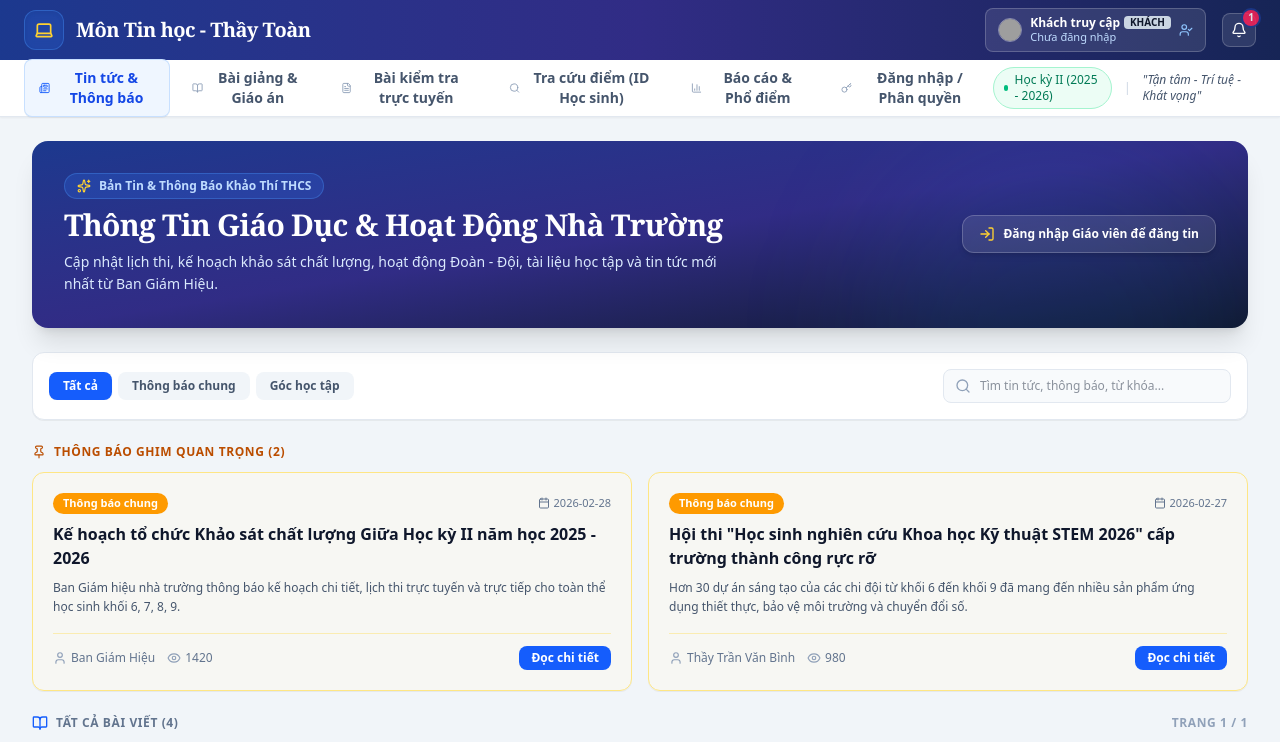
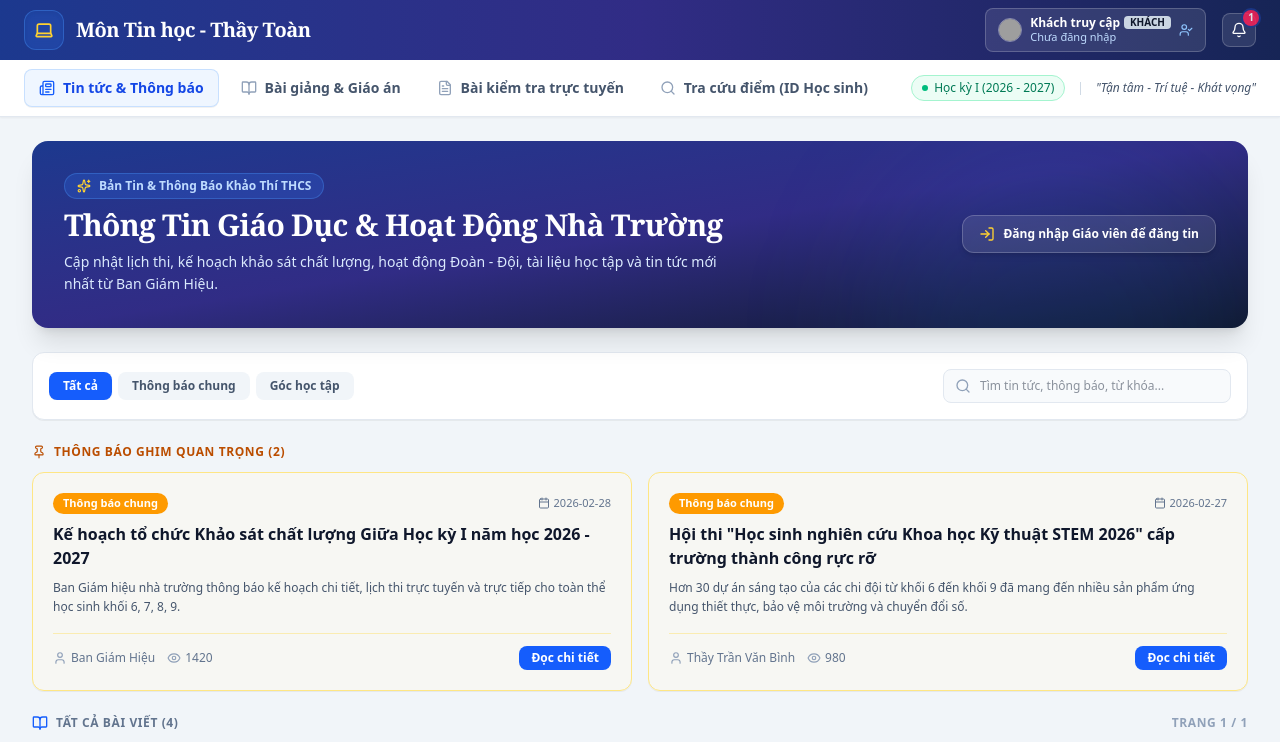
Before and after one commit to toanska/web_thay_toan, a React (Vite) app: page / in a window 1280 px wide. Shown: the top 742 px of the page. Built offline with nearby package versions, Linux system fonts and the light colour scheme; grey boxes are pictures that could not be loaded.

Commit message:
refactor: update academic year and navigation rules
- Update school year to 2026-2027 in UI and news content.
- Clean up navigation menu items.
- Restrict 'reports' access for guest users.

```diff
--- a/src/components/Header.tsx
+++ b/src/components/Header.tsx
@@ -122,14 +122,15 @@ export const Header: React.FC<HeaderProps> = ({
     { id: 'exams', label: 'Bài kiểm tra trực tuyến', icon: FileText, color: 'text-indigo-600', badge: 'Hot' },
     { id: 'score_lookup', label: 'Tra cứu điểm (ID Học sinh)', icon: Search, color: 'text-amber-600' },
     { id: 'admin_portal', label: 'Trang Quản Trị Tổng Hợp', icon: ShieldCheck, color: 'text-rose-600', badge: 'VIP' },
-    { id: 'students', label: 'Quản lý tài khoản', icon: Users, color: 'text-emerald-600', badge: 'Admin' },
     { id: 'reports', label: 'Báo cáo & Phổ điểm', icon: BarChart3, color: 'text-purple-600' },
-    { id: 'login', label: 'Đăng nhập / Phân quyền', icon: Key, color: 'text-blue-600' },
   ];
 
   const navItems = allNavItems.filter(item => {
-    if (item.id === 'admin_portal' || item.id === 'students') {
+    if (item.id === 'admin_portal') {
       return isAuthorizedToManageStudents;
+    }
+    if (item.id === 'reports' && currentUser.role === 'guest') {
+      return false;
     }
     return true;
   });
@@ -477,7 +478,7 @@ export const Header: React.FC<HeaderProps> = ({
           <div className="hidden lg:flex items-center space-x-3 text-xs text-slate-500 font-medium">
             <span className="inline-flex items-center gap-1.5 px-2.5 py-1 rounded-full bg-emerald-50 text-emerald-700 border border-emerald-200">
               <span className="w-1.5 h-1.5 rounded-full bg-emerald-500 animate-ping" />
-              Học kỳ II (2025 - 2026)
+              Học kỳ I (2026 - 2027)
             </span>
             <span className="text-slate-300">|</span>
             <span className="text-slate-600 italic">"Tận tâm - Trí tuệ - Khát vọng"</span>
--- a/src/data/mockData.ts
+++ b/src/data/mockData.ts
@@ -497,14 +497,14 @@ export const INITIAL_ATTEMPTS: ExamAttempt[] = [
 export const INITIAL_NEWS: NewsArticle[] = [
   {
     id: 'news-01',
-    title: 'Kế hoạch tổ chức Khảo sát chất lượng Giữa Học kỳ II năm học 2025 - 2026',
+    title: 'Kế hoạch tổ chức Khảo sát chất lượng Giữa Học kỳ I năm học 2026 - 2027',
     slug: 'ke-hoach-khao-sat-chat-luong-giua-ki-2',
     category: 'Thông báo chung',
     summary: 'Ban Giám hiệu nhà trường thông báo kế hoạch chi tiết, lịch thi trực tuyến và trực tiếp cho toàn thể học sinh khối 6, 7, 8, 9.',
-    content: `Trường THCS Nguyễn Du trân trọng thông báo đến toàn thể cán bộ giáo viên, phụ huynh và học sinh kế hoạch khảo sát chất lượng giữa học kỳ II năm học 2025 - 2026 như sau:
+    content: `Trường THCS Nguyễn Du trân trọng thông báo đến toàn thể cán bộ giáo viên, phụ huynh và học sinh kế hoạch khảo sát chất lượng giữa học kỳ I năm học 2026 - 2027 như sau:
 
 1. **Mục đích:**
-- Đánh giá mức độ tiếp thu kiến thức của học sinh theo chương trình GDPT 2018 sau nửa chặng đường của Học kỳ II.
+- Đánh giá mức độ tiếp thu kiến thức của học sinh theo chương trình GDPT 2018 sau nửa chặng đường của Học kỳ I.
 - Giúp giáo viên bộ môn và nhà trường phân loại học sinh, từ đó xây dựng kế hoạch bồi dưỡng nâng cao và phụ đạo kịp thời, đặc biệt là công tác ôn thi vào lớp 10 cho khối 9.
 
 2. **Hình thức thi:**
@@ -611,7 +611,7 @@ Học sinh nên dành 45 phút mỗi ngày làm đề kiểm tra trực tuyến
     content: `Hưởng ứng phong trào chuyển đổi số trong giáo dục, bộ môn Tin học phát động phong trào "Học tập và Sáng tạo Công nghệ số 2026".
 Mỗi bạn học sinh tích cực tham gia các bài thực hành trực tuyến, rèn luyện tư duy lập trình và sử dụng công nghệ thông tin an toàn, hiệu quả.
 
-Thời gian diễn ra: Xuyên suốt học kỳ II năm học 2025 - 2026.`,
+Thời gian diễn ra: Xuyên suốt học kỳ I năm học 2026 - 2027.`,
     featuredImage: 'https://images.unsplash.com/photo-1497633762265-9d179a990aa6?w=800&auto=format&fit=crop&q=80',
     publishedAt: '2026-02-22',
     authorName: 'Thầy Toàn',
@@ -637,7 +637,7 @@ export const INITIAL_NOTIFICATIONS: NotificationItem[] = [
   {
     id: 'notif-02',
     title: 'Thông báo khảo thí mới',
-    message: 'Ban Giám hiệu vừa ban hành kế hoạch thi Giữa học kỳ II năm học 2025-2026.',
+    message: 'Ban Giám hiệu vừa ban hành kế hoạch thi Giữa học kỳ I năm học 2026-2027.',
     type: 'news',
     timestamp: '2026-02-28 08:00',
     read: true,
@@ -796,7 +796,7 @@ II. Thực hành: Cài đặt và cập nhật phần mềm diệt virus trên W
   },
   {
     id: 'mat-07',
-    title: 'Tài liệu tham khảo: Đề cương ôn tập và Bộ câu hỏi trắc nghiệm Tin học 6 - Học kỳ II',
+    title: 'Tài liệu tham khảo: Đề cương ôn tập và Bộ câu hỏi trắc nghiệm Tin học 6 - Học kỳ I',
     type: 'reference',
     subject: 'Tin học',
     grade: 6,
```
